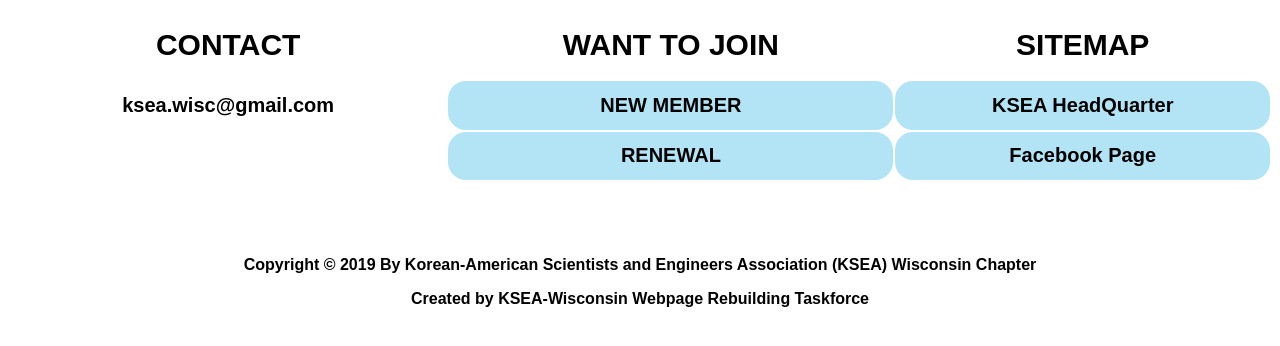
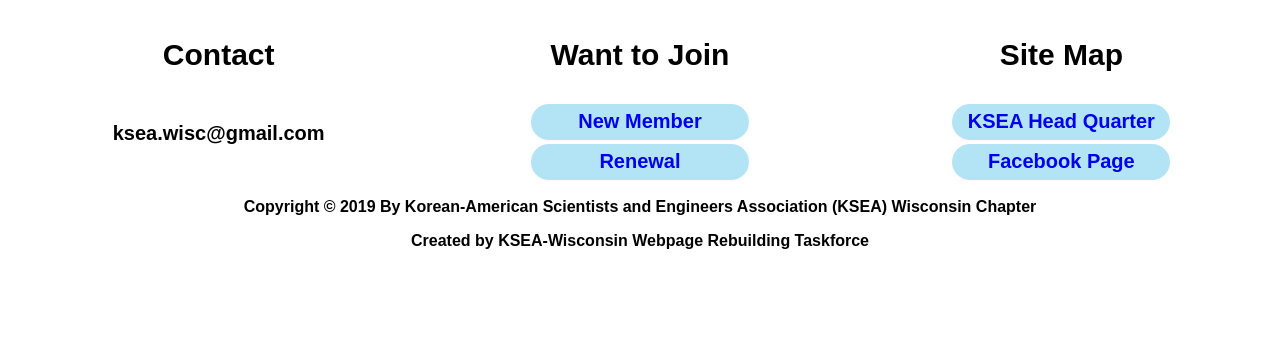
Before and after one commit to KSEAWisconsin/kseawisconsin.github.io, a Jekyll site: the page Yongsang_HTML/Desktop_Footer/desktopFooter.html, which Jekyll copies as it is, in a window 1280 px wide. Shown: the top 346 px of the page. Built offline with Jekyll 4.4.1, drawn with Linux system fonts in a browser that asks for light colours; some web fonts are replaced.

Commit message:
Changed Desktop_Footer
Changed from table to grid-container

```diff
--- a/Yongsang_HTML/Desktop_Footer/desktopFooter.html
+++ b/Yongsang_HTML/Desktop_Footer/desktopFooter.html
@@ -12,23 +12,14 @@
 <body>
 
 <div class="footer-grid-container">
-    <table class="table">
-        <tr>
-            <th>CONTACT</th>
-            <th>WANT TO JOIN</th>
-            <th>SITEMAP</th>
-        </tr>
-        <tr>
-            <td class="email">ksea.wisc@gmail.com</td>
-            <td class="round-content">NEW MEMBER</td>
-            <td class="round-content">KSEA HeadQuarter</td>
-        </tr>
-        <tr>
-            <td></td>
-            <td class="round-content">RENEWAL</td>
-            <td class="round-content">Facebook Page</td>
-        </tr>
-    </table>
+    <p>Contact</p>
+    <p>Want to Join</p>
+    <p>Site Map</p>
+    <p class="email">ksea.wisc@gmail.com</p>
+    <a href="#" class="round-content">New Member</a>
+    <a href="#" class="round-content">KSEA Head Quarter</a>
+    <a href="#" class="round-content">Renewal</a>
+    <a href="#" class="round-content">Facebook Page</a>
 </div>
 <div class="bottom-paragraph">
     <p>Copyright © 2019 By Korean-American Scientists and Engineers Association (KSEA) Wisconsin Chapter</p>
--- a/Yongsang_HTML/Desktop_Footer/styleDesktopFooter.css
+++ b/Yongsang_HTML/Desktop_Footer/styleDesktopFooter.css
@@ -1,14 +1,12 @@
 .footer-grid-container {
     display: grid;
-    grid-template-rows: 3fr 1fr;
-}
-
-.table {
+    grid-template-rows: 1fr 2fr 2fr;
+    grid-template-columns: 1fr 1fr 1fr;
+    text-align: center;
     width: 100%;
     height: 174px;
-    text-align: center;
+    font-size: 30px;
     font-weight: bold;
-    font-size: 30px;
 }
 
 .round-content,
@@ -16,12 +14,18 @@
     font-size: 20px;
 }
 
+.email {
+    grid-row: 2 / 4;
+}
 .round-content {
+    text-align: center;
+    line-height: 35px;
+    font-weight: bold;
+    margin: auto;
+    width: 218px;
     height: 36px;
-    background-size: 220px 40px;
     background-color: #B2E4F6;
     border-radius: 18px;
-    block-size: auto;
 }
 
 .bottom-paragraph {
```
